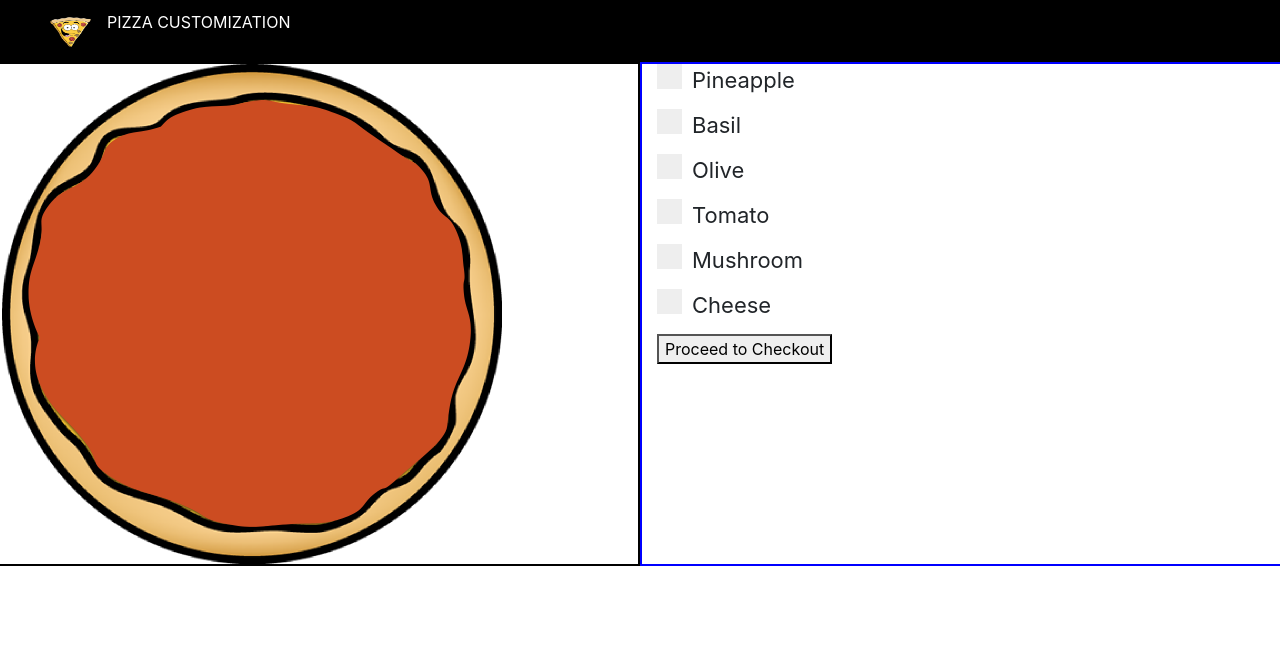
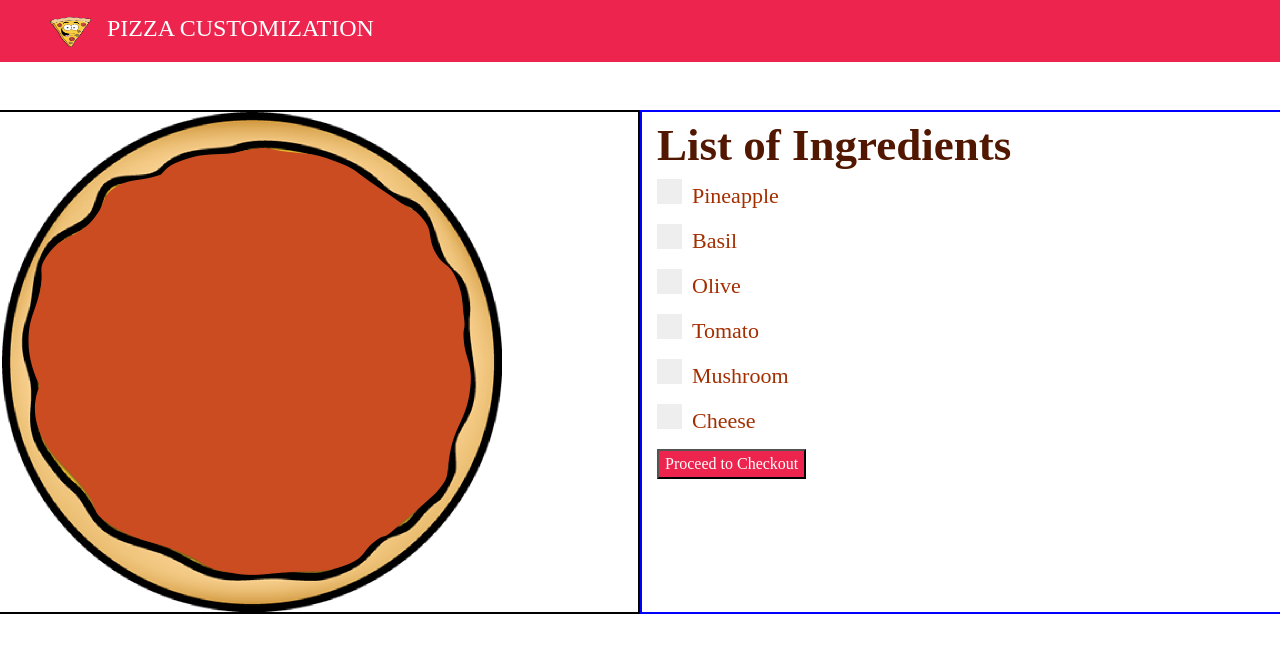
Before and after one commit to aalekh42/Pizza-Project-React-, a React (Create React App) app: page / in a window 1280 px wide. Shown: the top 652 px of the page. Built offline with nearby package versions, Linux system fonts and the light colour scheme.

Commit message:
Pizza Project Completed with Final Styling

```diff
--- a/package.json
+++ b/package.json
@@ -9,6 +9,7 @@
     "bootstrap": "^4.5.3",
     "bootstrap-social": "^5.1.1",
     "framer-motion": "^2.9.4",
+    "mdbreact": "^5.0.0",
     "react": "^17.0.1",
     "react-dom": "^17.0.1",
     "react-fontawesome": "^1.7.1",
--- a/src/components/Checkout.js
+++ b/src/components/Checkout.js
@@ -7,16 +7,16 @@ export default function Checkout({ingredients}){
     const [success, setSuccess] = useState(false);
 return(
     <>
-        <div className="row">
+        <div className="row mt-5">
             <div className="col" style={{border:"2px solid black"}}>
-                <div className="abc" style={{ fontFamily: "Comfortaa",fontSize:25}}>
+                <div className="abc ml-2" style={{ fontFamily: "Comfortaa",fontSize:25}}>
                     <i class="fa fa-hand-o-down" aria-hidden="true"></i> My Ingredients
                 </div>
 
                 {Object.keys(ingredients).map((ingredient)=>{
                     return(
                         ingredients[ingredient] && (
-                            <div style={{color:"blue"}}>
+                            <div className="ml-5" style={{color:"#A32E00"}}>
                                 <p style={{fontSize:25,fontFamily:"Century"}}>
                                 <i class="fa fa-caret-right" aria-hidden="true"></i>
                                     {ingredient[0].toUpperCase()}
@@ -26,13 +26,13 @@ return(
                         )
                     );
                 })}
-                    <button
-                        className="proceedToCheckout"
+                    <button style={{background:"#ED254E",fontFamily:"Century",color:"White"}}
+                        className="proceedToCheckout ml-5"
                         onClick={() => history.push("/")}>Go Back</button>
-                    <button
+
+                    <button style={{ marginLeft: 10 ,background:"#ED254E",fontFamily:"Century",color:"White"}}
                         onClick={() => setSuccess(true)}
-                        className="proceedToCheckout"
-                        style={{ marginLeft: 10 }}> Confirm </button>
+                        className="proceedToCheckout"> Confirm </button>
             </div>
             <div className="col" style={{border:"2px solid blue"}}>
                 {success && (
--- a/src/components/Customize.js
+++ b/src/components/Customize.js
@@ -24,7 +24,7 @@ export default function Customize({ingredients,setIngredients}){
 return(
     <>
         <div className="row">
-            <div className="col" sm={4} style={{border:"2px solid black"}}>
+            <div className="col mt-5" sm={4} style={{border:"2px solid black"}}>
                 <div style={{maxHeight:500,maxWidth:500,position:"relative"}}>
 
                     <motion.div
@@ -105,8 +105,9 @@ return(
                     </motion.div>
                 </div>
             </div>
-            <div className="col" sm={8} style={{border:"2px solid blue"}}>
-                <label className="container-checkbox">
+            <div className="col mt-5" sm={8} style={{border:"2px solid blue"}} >
+                <b style={{fontSize:45,fontFamily:"Century",color:"#521700"}}>List of Ingredients</b>
+                <label className="container-checkbox pqr" >
                   Pineapple
                     <input
                     type="checkbox"
@@ -116,7 +117,7 @@ return(
                     />
                     <span className="checkmark"></span>
                 </label>
-                <label className="container-checkbox">
+                <label className="container-checkbox pqr">
                   Basil
                     <input
                     type="checkbox"
@@ -126,7 +127,7 @@ return(
                     />
                     <span className="checkmark"></span>
                 </label>
-                <label className="container-checkbox">
+                <label className="container-checkbox pqr">
                   Olive
                     <input
                     type="checkbox"
@@ -136,7 +137,7 @@ return(
                     />
                     <span className="checkmark"></span>
                 </label>
-                <label className="container-checkbox">
+                <label className="container-checkbox pqr">
                   Tomato
                     <input
                     type="checkbox"
@@ -146,7 +147,7 @@ return(
                     />
                     <span className="checkmark"></span>
                 </label>
-                <label className="container-checkbox">
+                <label className="container-checkbox pqr">
                   Mushroom
                     <input
                     type="checkbox"
@@ -156,7 +157,7 @@ return(
                     />
                     <span className="checkmark"></span>
                 </label>
-                <label className="container-checkbox">
+                <label className="container-checkbox pqr">
                   Cheese
                     <input
                     type="checkbox"
@@ -166,7 +167,7 @@ return(
                     />
                     <span className="checkmark"></span>
                 </label>
-                <button onClick={() => history.push("/checkout")} className="proceedToCheckout">
+                <button style={{background:"#ED254E",fontFamily:"Century",color:"White"}} onClick={() => history.push("/checkout")} className="proceedToCheckout">
                     Proceed to Checkout
                 </button>
             </div>
@@ -175,3 +176,5 @@ return(
     </>
 )
 }
+
+//Cheese Colour FBE689
--- a/src/components/Header.js
+++ b/src/components/Header.js
@@ -2,11 +2,12 @@ import React from 'react';
 import {Nav,Navbar, NavbarBrand} from 'reactstrap';
 import Pizzalogo from '../assets/pizza logo.png';
 
+
 export default function Header(){
 return(
-    <Nav style={{padding:'10px 50px',background:'black'}}>
+    <Nav style={{padding:'10px 50px',background:'#ED254E'}}>
         <NavbarBrand href="/"><img src={Pizzalogo} alt="Pizza Base" height="30" width="41"/></NavbarBrand>
-        <div style={{color:'white'}}>PIZZA CUSTOMIZATION </div>
+        <div style={{color:'white',fontFamily:"Century",fontSize:24}}>PIZZA CUSTOMIZATION </div>
     </Nav>
 )
 }
--- a/src/index.css
+++ b/src/index.css
@@ -17,6 +17,10 @@ body {
   text-shadow: 1px 1px 2px black, 0 0 25px blue, 0 0 5px darkblue;
 }
 
+.pqr{
+  color:#A32E00;
+  font-family: century;
+}
 .z1 {
   z-index: 1;
 }
@@ -60,17 +64,17 @@ body {
   left: 0;
   height: 25px;
   width: 25px;
-  background-color: #eee;
+  background-color: rgb(238, 238, 238);
 }
 
 /* On mouse-over, add a grey background color */
 .container-checkbox:hover input ~ .checkmark {
-  background-color: #ccc;
+  background-color: #FBE689;
 }
 
 /* When the checkbox is checked, add a blue background */
 .container-checkbox input:checked ~ .checkmark {
-  background-color: #2196F3;
+  background-color: #ED254E;
 }
 
 /* Create the checkmark/indicator (hidden when not checked) */
```
Also changed, not shown: 2 other files (tests, documents, lock files or other folders).
